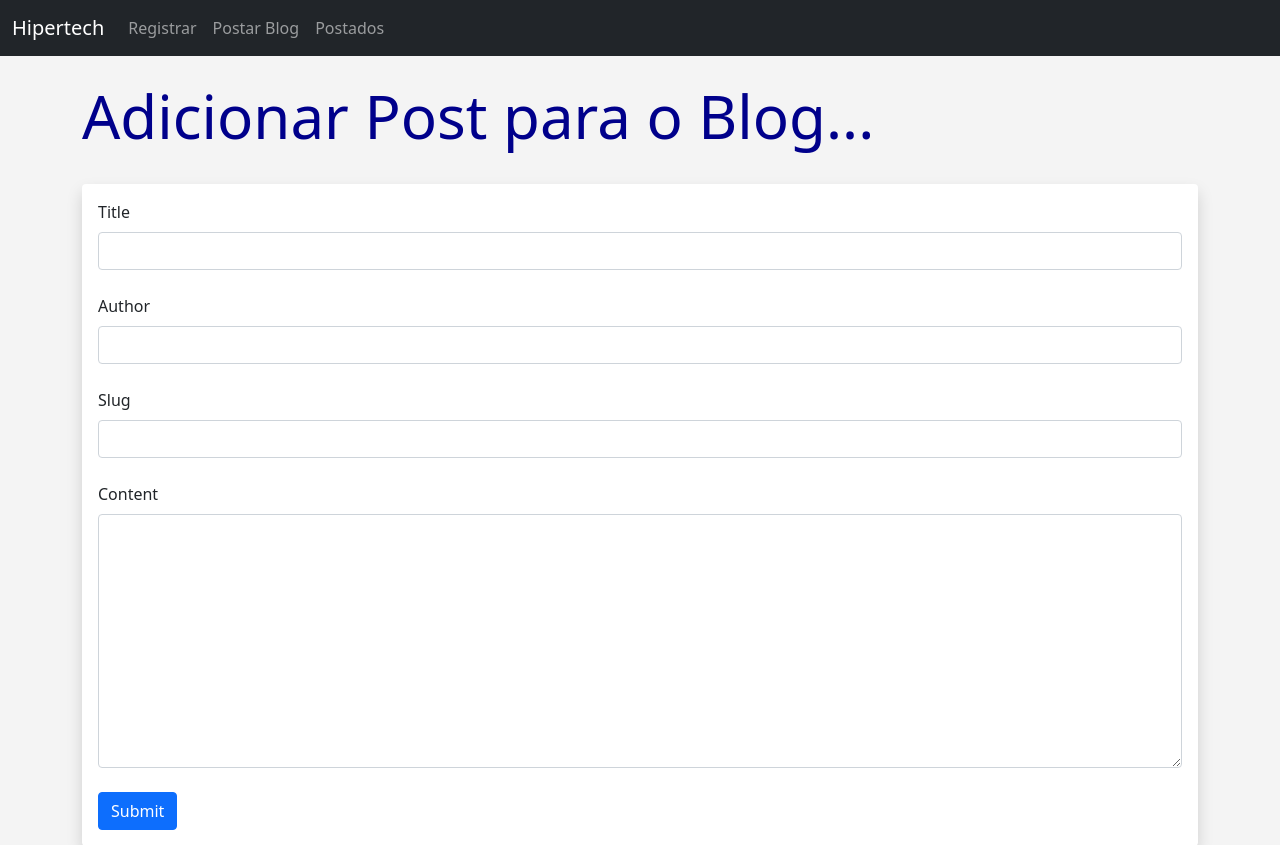
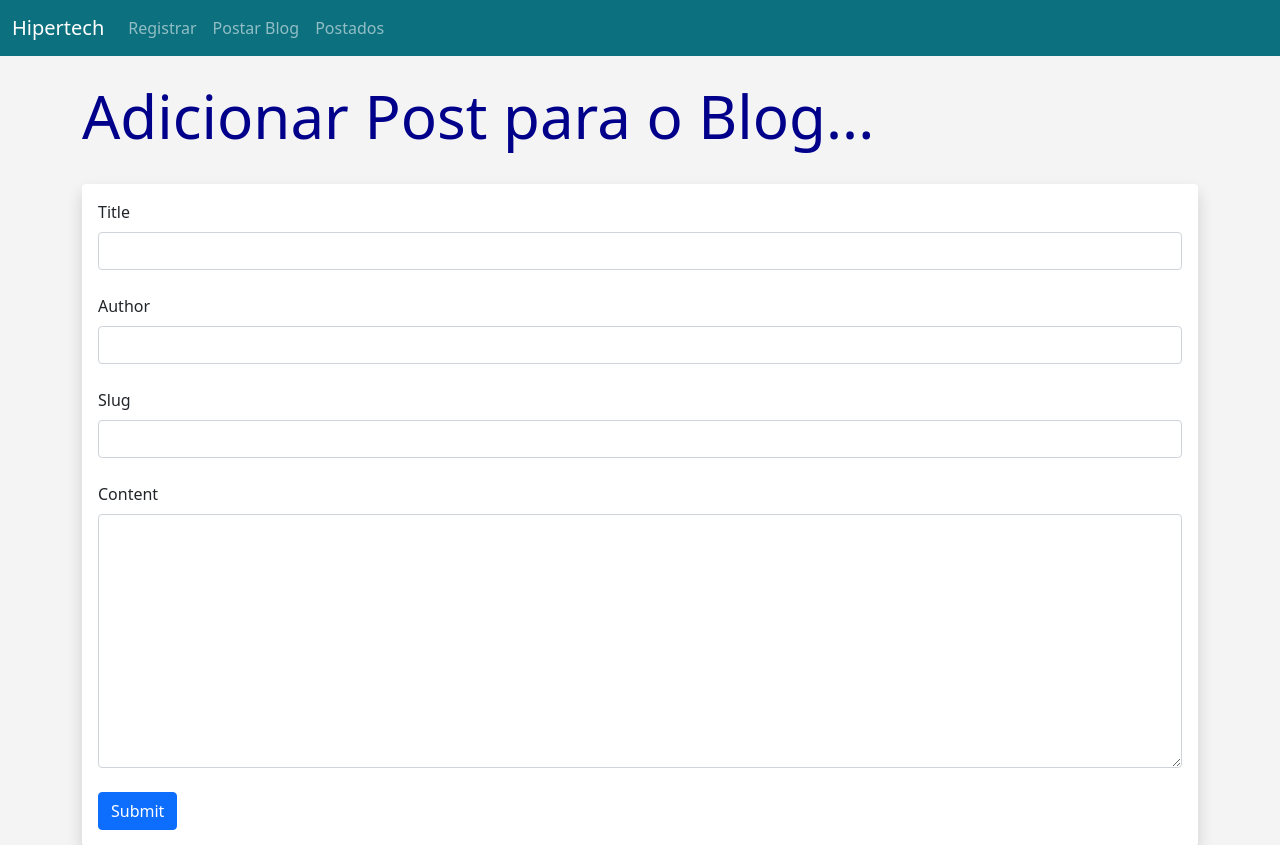
Before and after one commit to iMaary/project-blog-hiperhabit-flask, a Flask app: page /add-post in a window 1280 px wide. Shown: the top 845 px of the page. Run offline with Flask 2, Linux system fonts and the light colour scheme.

Commit message:
background color navbar changed

```diff
--- a/hipertech/templates/navbar.html
+++ b/hipertech/templates/navbar.html
@@ -1,4 +1,4 @@
-<nav class="navbar navbar-expand-lg navbar-dark bg-dark">
+<nav class="navbar navbar-expand-lg navbar-dark" style="background: #0D707F;">
     <div class="container-fluid">
       <a class="navbar-brand" href="{{ url_for('index') }}">Hipertech</a>
       <button class="navbar-toggler" type="button" data-bs-toggle="collapse" data-bs-target="#navbarSupportedContent" aria-controls="navbarSupportedContent" aria-expanded="false" aria-label="Toggle navigation">
```
